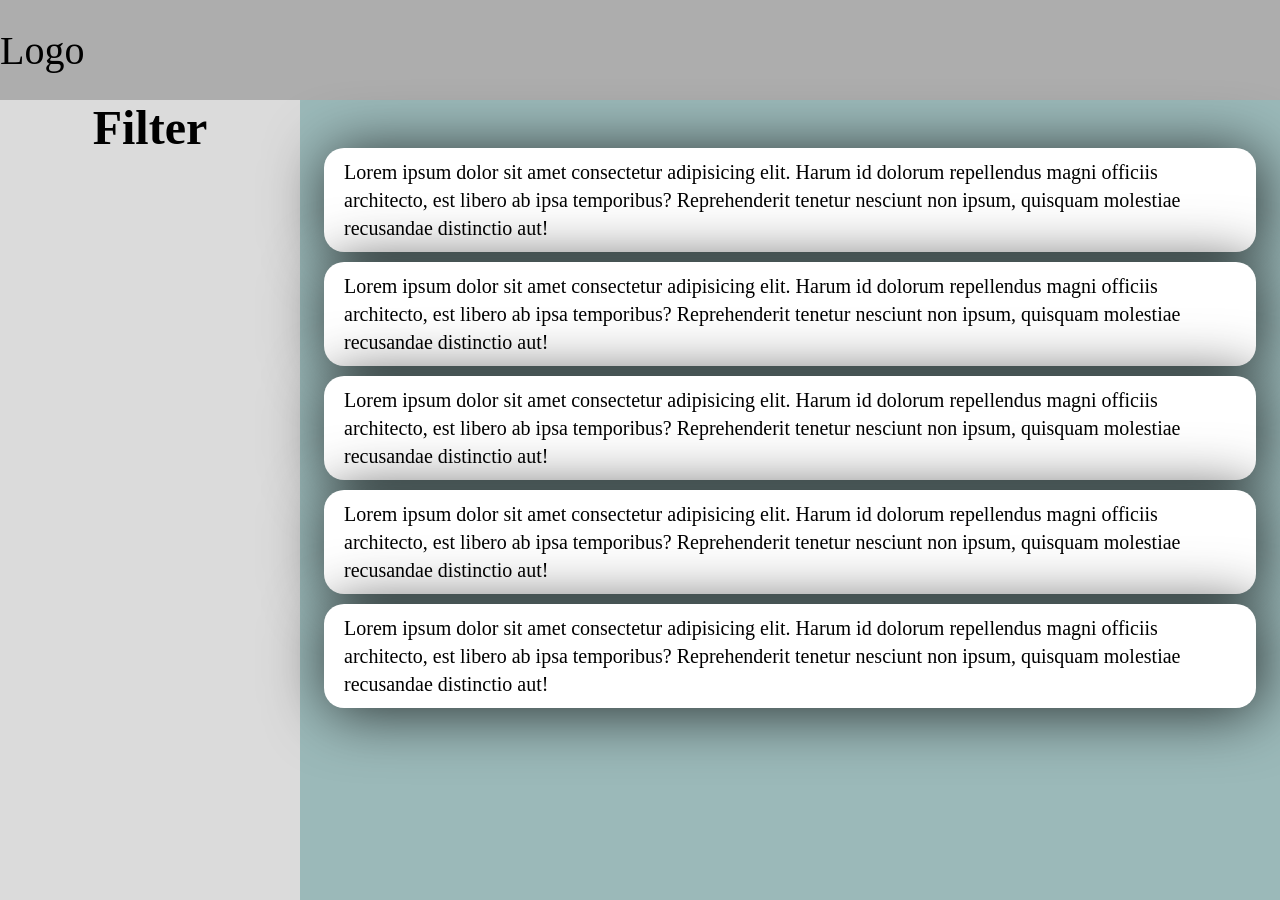
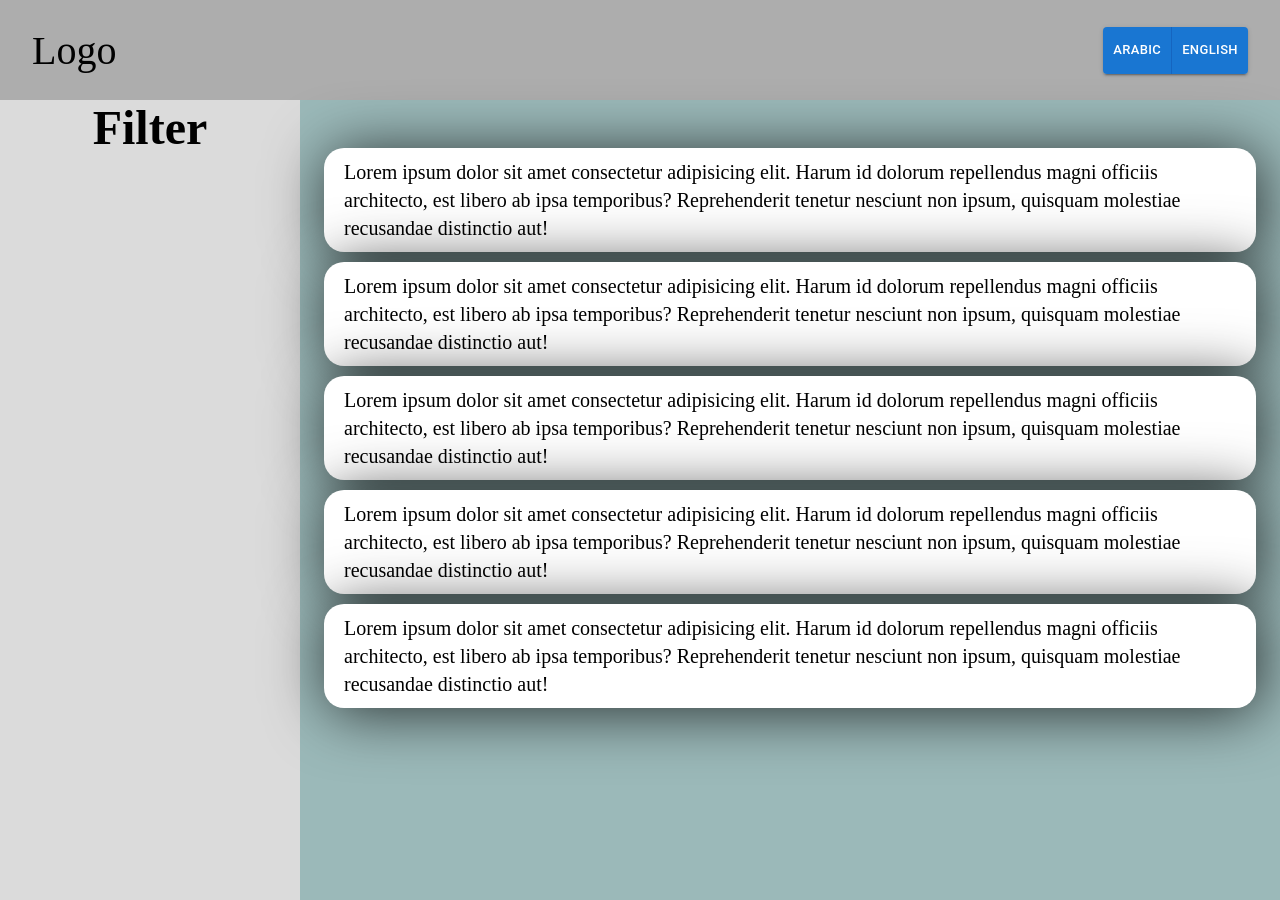
Before and after one commit to Abdelrahman-Mehrat/project1, a React (Create React App) app: page / in a window 1280 px wide. Built offline with nearby package versions, Linux system fonts and the light colour scheme.

Commit message:
add materialUi

```diff
--- a/package.json
+++ b/package.json
@@ -3,6 +3,9 @@
   "version": "0.1.0",
   "private": true,
   "dependencies": {
+    "@emotion/react": "^11.9.0",
+    "@emotion/styled": "^11.8.1",
+    "@mui/material": "^5.8.3",
     "@testing-library/jest-dom": "^5.16.4",
     "@testing-library/react": "^13.3.0",
     "@testing-library/user-event": "^13.5.0",
--- a/src/Components/Fixed/NavBarFixed.jsx
+++ b/src/Components/Fixed/NavBarFixed.jsx
@@ -1,8 +1,18 @@
 import "./NavBarFixed.scss";
+import Button from '@mui/material/Button';
+import ButtonGroup from '@mui/material/ButtonGroup';
+
 const NavBarFixed = () => {
   return (
     <nav className="Top-nav">
-      <span>Logo</span>
+      <div className="container">
+
+      <span className="logo-icon">Logo</span>
+      <ButtonGroup variant="contained" size="small" aria-label="outlined primary button group">
+    <Button>Arabic</Button>
+        <Button>English</Button>
+    </ButtonGroup>
+      </div>
     </nav>
   );
 };
--- a/src/Components/Fixed/NavBarFixed.scss
+++ b/src/Components/Fixed/NavBarFixed.scss
@@ -3,5 +3,11 @@
   height: 100px;
   display: flex;
   align-items: center;
-  font-size: 40px;
+  .container{
+    display: flex;
+    justify-content: space-between;
+  }
+  .logo-icon{
+    font-size: 40px;
+  }
 }
--- a/src/Style/_global.scss
+++ b/src/Style/_global.scss
@@ -3,3 +3,7 @@
   padding: 0;
   box-sizing: border-box;
 }
+.container{
+  width: 95%;
+  margin: 0px auto;
+}
```
Also changed, not shown: 1 other file (tests, documents, lock files or other folders).
